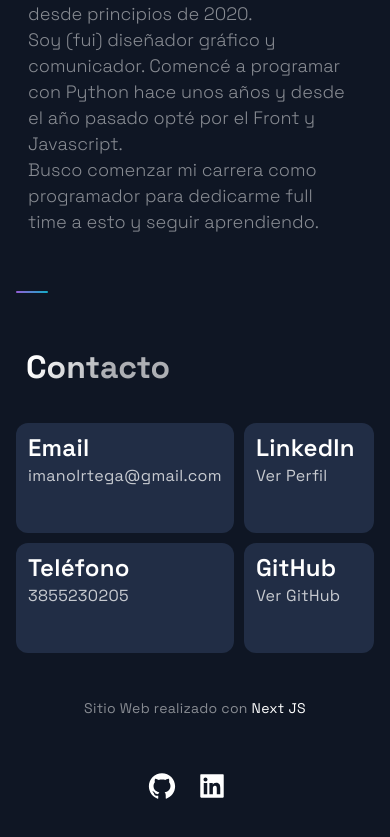
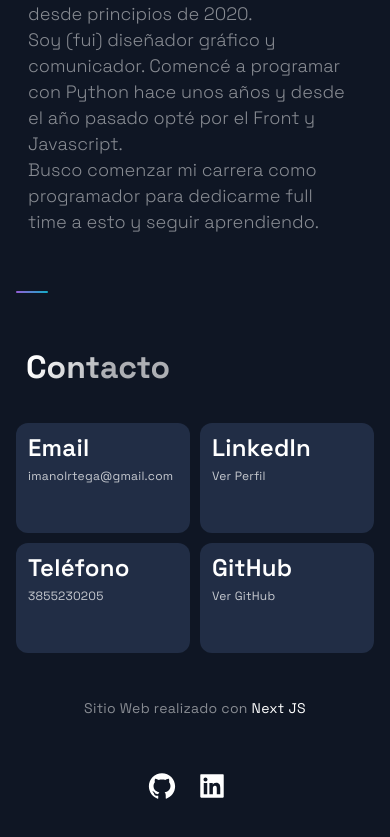
Before and after one commit to imanolortega/portfolio, a Next.js app: page / in a window 390 px wide. Shown: the part 4881-5718 px from the top of the page. Built offline with nearby package versions, Linux system fonts and the light colour scheme.

Commit message:
responsive fixed

```diff
--- a/src/components/Contact/ContactStyles.js
+++ b/src/components/Contact/ContactStyles.js
@@ -15,7 +15,7 @@ export const Boxes = styled.div`
 
   @media ${(props) => props.theme.breakpoints.sm} {
     display: grid;
-    grid-template-columns: repeat(2, 1fr);
+    grid-template-columns: repeat(1fr);
     gap: 10px;
     max-width: 500px;
     margin: 24px auto;
@@ -74,12 +74,12 @@ export const BoxText = styled.p`
   color: rgba(255, 255, 255, 0.75);
 
   @media ${(props) => props.theme.breakpoints.md} {
-    font-size: 16px;
+    font-size: 14px;
     line-height: 20px;
   }
 
   @media ${(props) => props.theme.breakpoints.sm} {
-    font-size: 16px;
+    font-size: 12px;
     line-height: 14px;
   }
 `;
```
